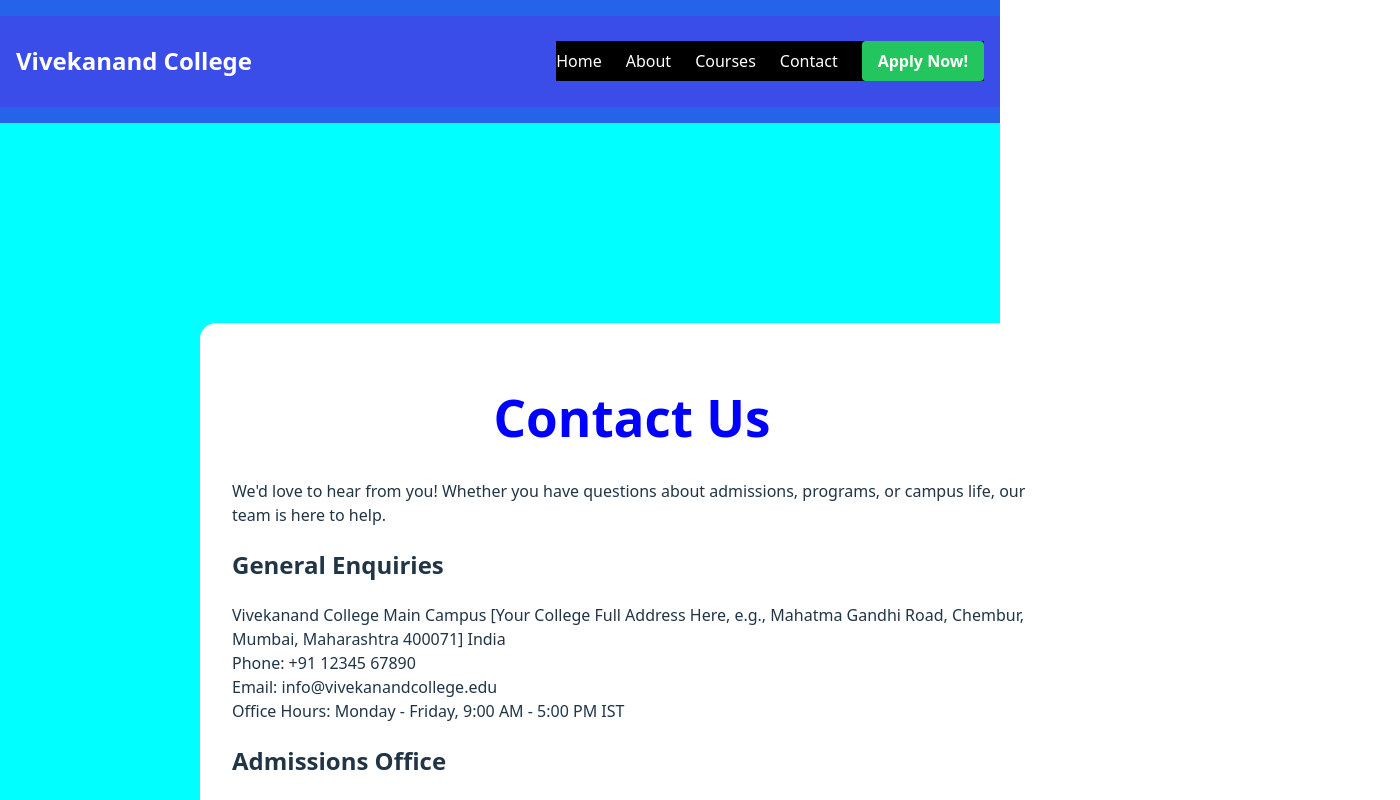
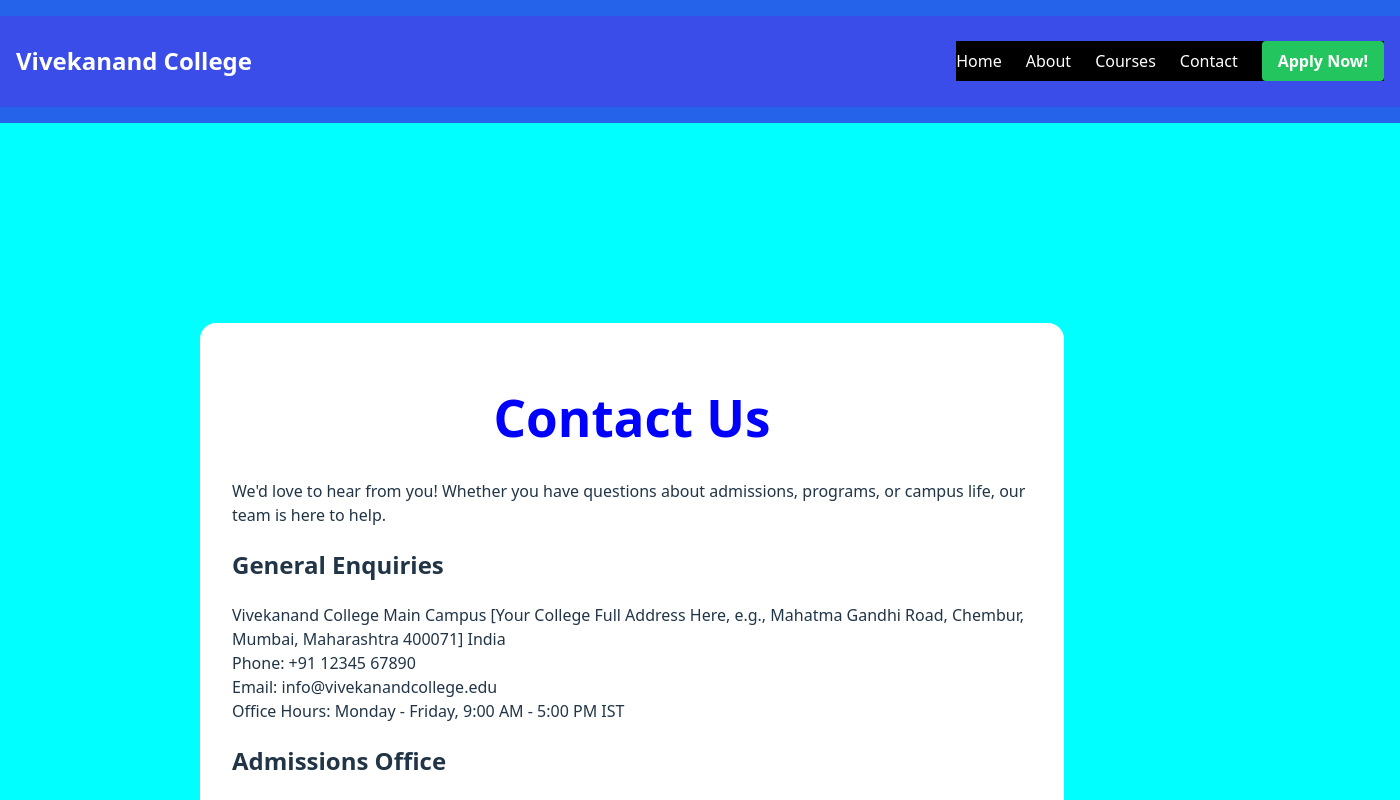
Before and after one commit to AmishaPatil15/vck-ojt, a React (Vite) app: page /contact in a window 1280 px wide. Shown: the top 800 px of the page, 1400 px wide, since content can reach past the window. Built offline with nearby package versions, Linux system fonts and the light colour scheme.

Commit message:
thirteenth commit

```diff
--- a/src/Pages/ContactPages.css
+++ b/src/Pages/ContactPages.css
@@ -1,6 +1,6 @@
   .Da{
     background-color: aqua;
-    width: 1000px;
+    width: 1400px;
   }
   .contact{
    background-color: white ;
```
